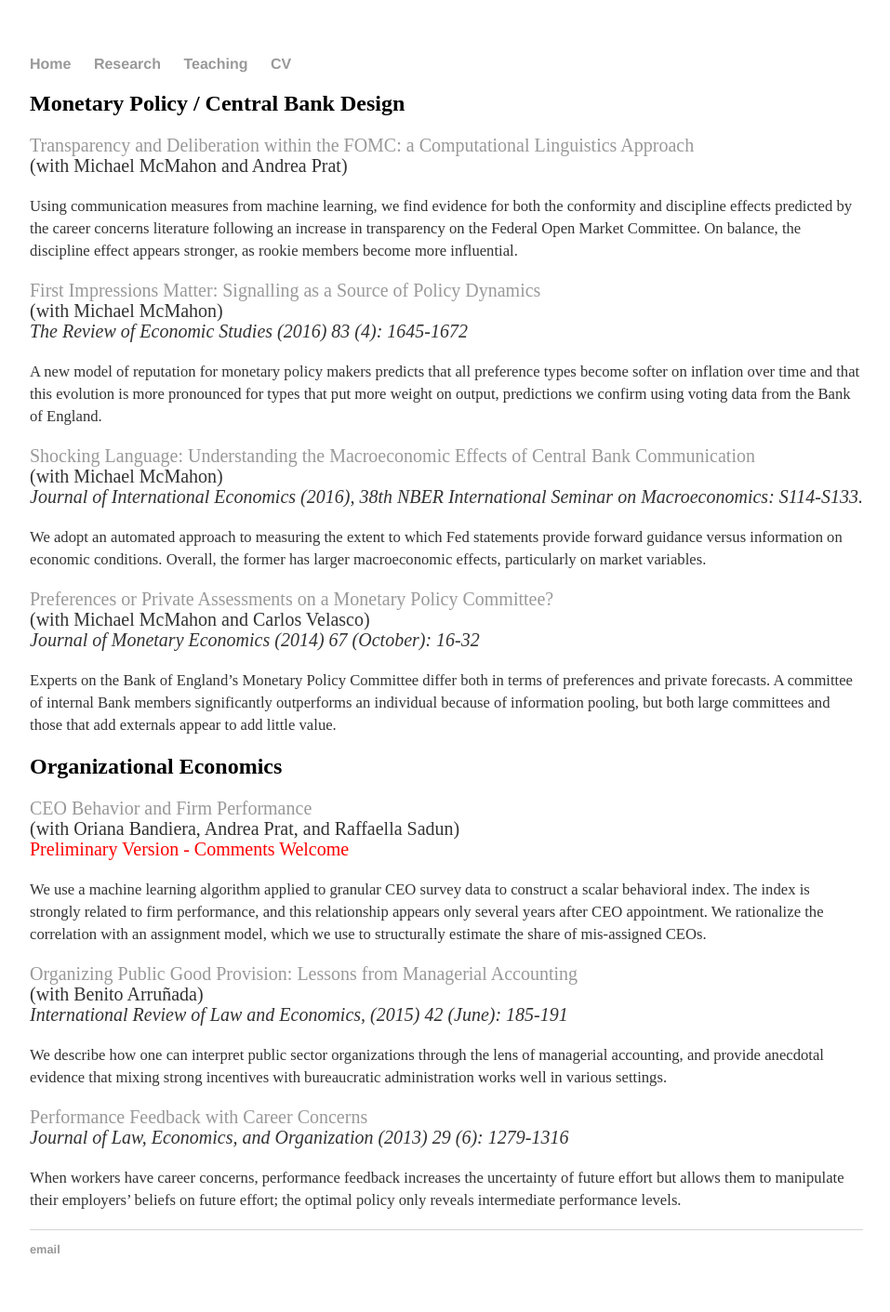
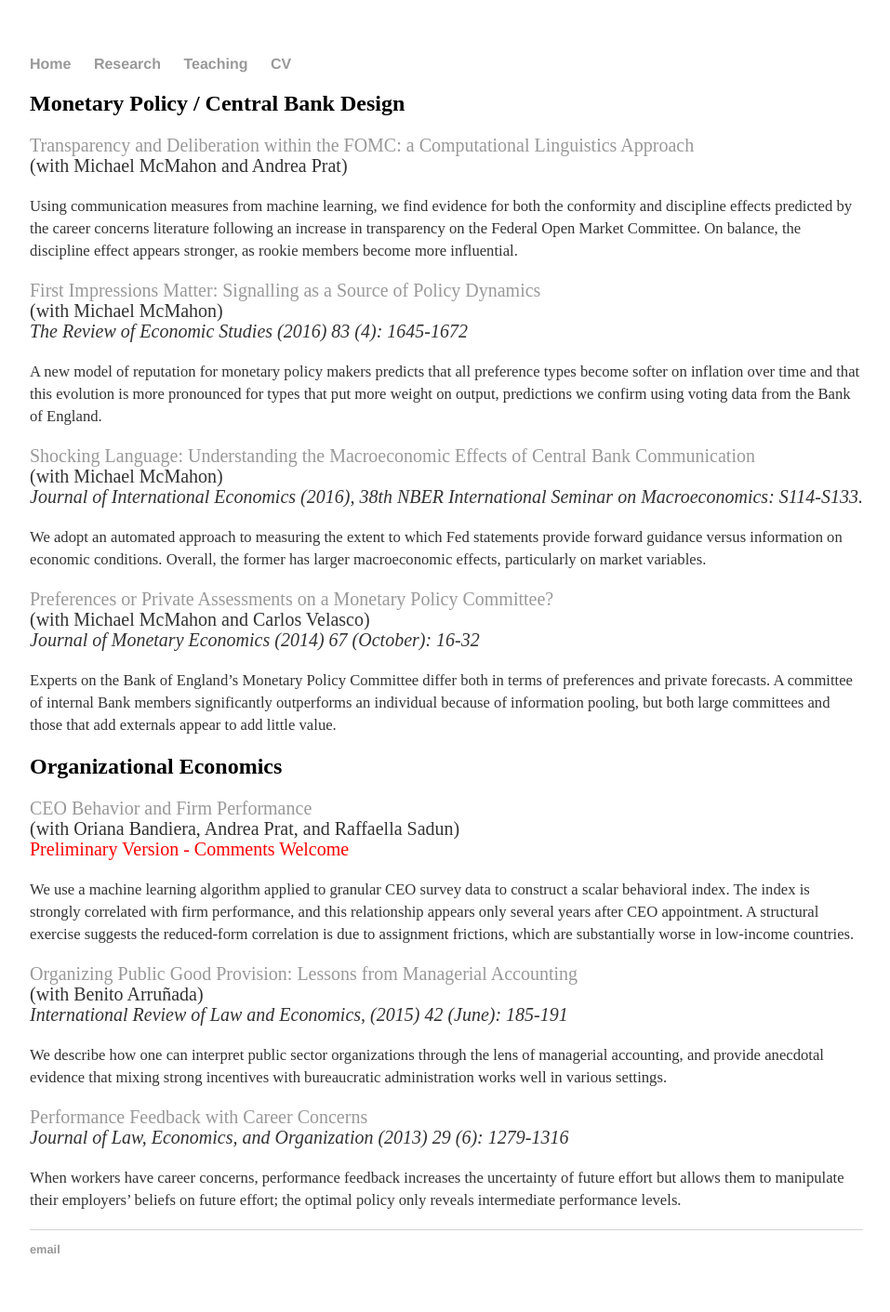
Before and after one commit to sekhansen/sekhansen.github.io, a Jekyll site: the page built from research.html, in a window 1280 px wide. Shown: the whole page at 93% size, without its empty margins (160-1117 px from the left). Built offline with Jekyll 4.4.1, drawn with Linux system fonts in a browser that asks for light colours.

Commit message:
Update research.html

```diff
--- a/research.html
+++ b/research.html
@@ -52,7 +52,7 @@ title: research
 </p>
 
 <p>
-<small>We use a machine learning algorithm applied to granular CEO survey data to construct a scalar behavioral index.  The index is strongly related to firm performance, and this relationship appears only several years after CEO appointment.  We rationalize the correlation with an assignment model, which we use to structurally estimate the share of mis-assigned CEOs.</small>
+<small>We use a machine learning algorithm applied to granular CEO survey data to construct a scalar behavioral index.  The index is strongly correlated with firm performance, and this relationship appears only several years after CEO appointment.  A structural exercise suggests the reduced-form correlation is due to assignment frictions, which are substantially worse in low-income countries.</small>
 </p>
 
 <p>
```
